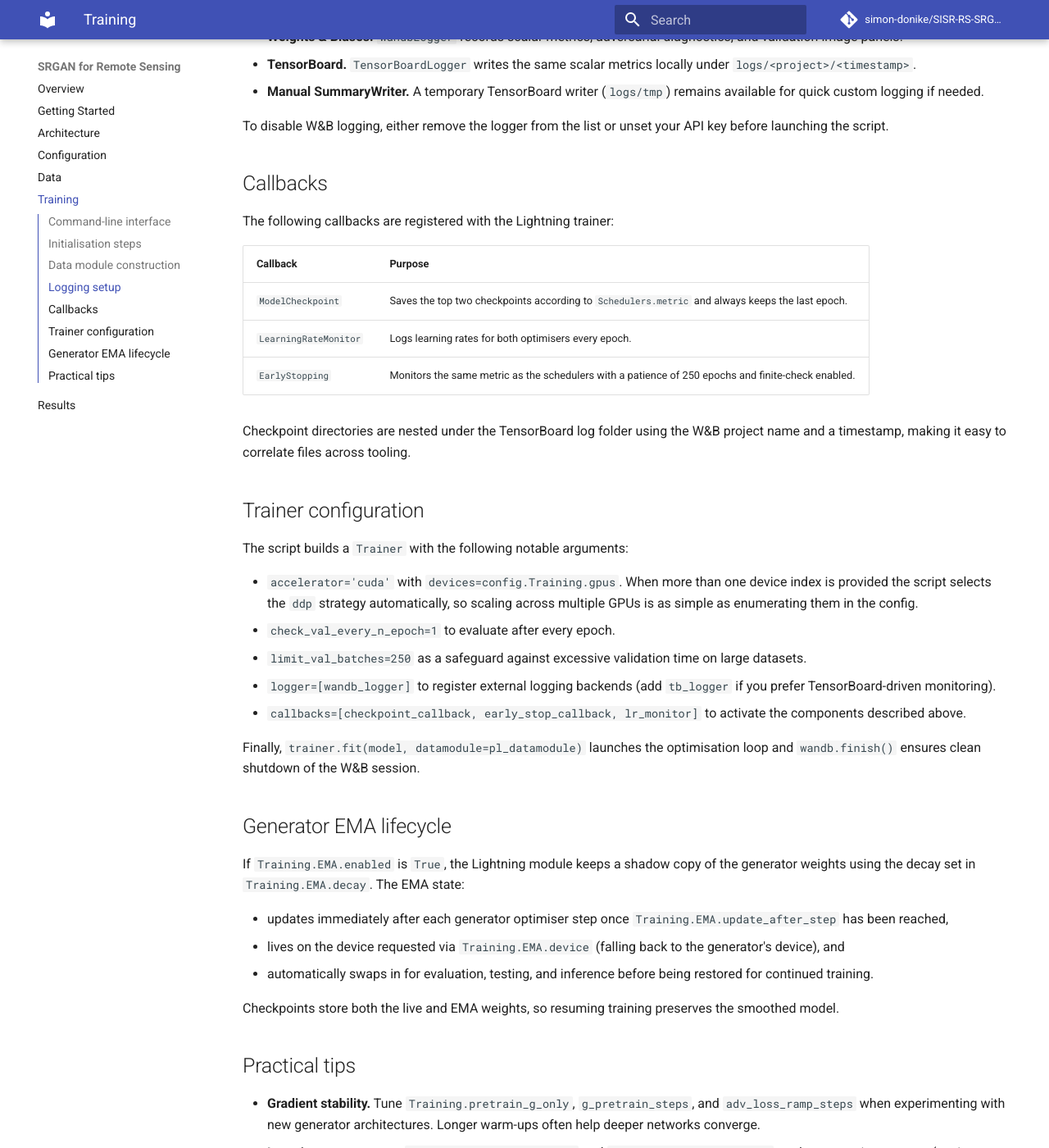
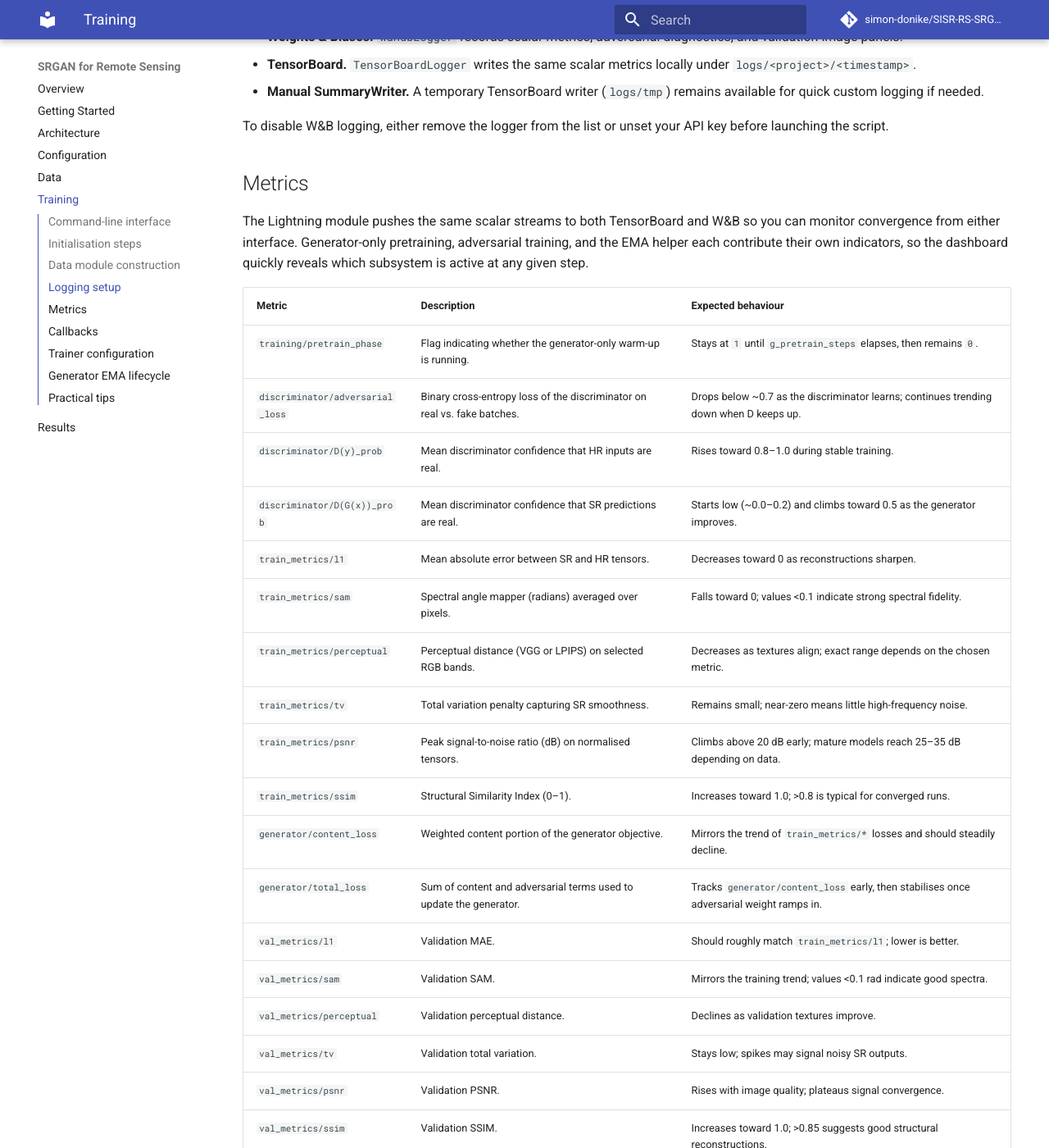
Before and after one commit to simon-donike/SISR-RS-SRGAN, an MkDocs documentation site: the page built from docs/training.md, in a window 1280 px wide and 1400 px high, scrolled down 1134 px. Shown: the whole window at 82% size. Built offline with MkDocs 1.6.1 and Material for MkDocs 9.7.7, drawn with Linux system fonts in a browser that asks for light colours; comment, search, counter and statistics services are not loaded; some of the changed text lies outside the part shown.

Commit message:
Adjust logging visuals and document metrics

```diff
--- a/docs/training.md
+++ b/docs/training.md
@@ -40,6 +40,45 @@ sizes, worker counts, and prefetching parameters from the configuration and prin
 * **Manual SummaryWriter.** A temporary TensorBoard writer (`logs/tmp`) remains available for quick custom logging if needed.
 
 To disable W&B logging, either remove the logger from the list or unset your API key before launching the script.
+
+## Metrics
+
+The Lightning module pushes the same scalar streams to both TensorBoard and W&B so you can monitor convergence from either
+interface. Generator-only pretraining, adversarial training, and the EMA helper each contribute their own indicators, so the
+dashboard quickly reveals which subsystem is active at any given step.
+
+| Metric | Description | Expected behaviour |
+| --- | --- | --- |
+| `training/pretrain_phase` | Flag indicating whether the generator-only warm-up is running. | Stays at `1` until `g_pretrain_steps` elapses, then remains `0`. |
+| `discriminator/adversarial_loss` | Binary cross-entropy loss of the discriminator on real vs. fake batches. | Drops below ~0.7 as the discriminator learns; continues trending down when D keeps up. |
+| `discriminator/D(y)_prob` | Mean discriminator confidence that HR inputs are real. | Rises toward 0.8–1.0 during stable training. |
+| `discriminator/D(G(x))_prob` | Mean discriminator confidence that SR predictions are real. | Starts low (~0.0–0.2) and climbs toward 0.5 as the generator improves. |
+| `train_metrics/l1` | Mean absolute error between SR and HR tensors. | Decreases toward 0 as reconstructions sharpen. |
+| `train_metrics/sam` | Spectral angle mapper (radians) averaged over pixels. | Falls toward 0; values <0.1 indicate strong spectral fidelity. |
+| `train_metrics/perceptual` | Perceptual distance (VGG or LPIPS) on selected RGB bands. | Decreases as textures align; exact range depends on the chosen metric. |
+| `train_metrics/tv` | Total variation penalty capturing SR smoothness. | Remains small; near-zero means little high-frequency noise. |
+| `train_metrics/psnr` | Peak signal-to-noise ratio (dB) on normalised tensors. | Climbs above 20 dB early; mature models reach 25–35 dB depending on data. |
+| `train_metrics/ssim` | Structural Similarity Index (0–1). | Increases toward 1.0; >0.8 is typical for converged runs. |
+| `generator/content_loss` | Weighted content portion of the generator objective. | Mirrors the trend of `train_metrics/*` losses and should steadily decline. |
+| `generator/total_loss` | Sum of content and adversarial terms used to update the generator. | Tracks `generator/content_loss` early, then stabilises once adversarial weight ramps in. |
+| `val_metrics/l1` | Validation MAE. | Should roughly match `train_metrics/l1`; lower is better. |
+| `val_metrics/sam` | Validation SAM. | Mirrors the training trend; values <0.1 rad indicate good spectra. |
+| `val_metrics/perceptual` | Validation perceptual distance. | Declines as validation textures improve. |
+| `val_metrics/tv` | Validation total variation. | Stays low; spikes may signal noisy SR outputs. |
+| `val_metrics/psnr` | Validation PSNR. | Rises with image quality; plateaus signal convergence. |
+| `val_metrics/ssim` | Validation SSIM. | Increases toward 1.0; >0.85 suggests good structural reconstructions. |
+| `validation/DISC_adversarial_loss` | Discriminator loss evaluated on validation batches. | Tracks the training discriminator loss; large swings may hint at instability. |
+| `training/adv_loss_weight` | Instantaneous adversarial weight applied to the generator loss. | Sits at 0 during pretrain and ramps to `Training.Losses.adv_loss_beta`. |
+| `lr_discriminator` | Learning rate used for the discriminator optimiser. | Starts at `Optimizers.optim_d_lr` and changes only when schedulers trigger. |
+| `lr_generator` | Learning rate used for the generator optimiser. | Starts at `Optimizers.optim_g_lr` and follows warm-up/plateau scheduling. |
+| `EMA/enabled` | Indicates whether the exponential moving average helper is active. | Constant `1` when EMA is configured, otherwise `0`. |
+| `EMA/decay` | EMA decay coefficient applied to generator weights. | Fixed to the configured decay (e.g. 0.995–0.9999). |
+| `EMA/update_after_step` | Step index after which EMA updates start. | Constant equal to `Training.EMA.update_after_step`. |
+| `EMA/use_num_updates` | Flag showing whether the EMA tracks the number of applied updates. | `1` when `use_num_updates=True`, else `0`. |
+| `EMA/is_active` | Per-step indicator that the EMA performed an update. | `0` until the warm-up expires, then `1` on steps where EMA applies. |
+| `EMA/steps_until_activation` | Countdown of steps remaining before EMA activation. | Decrements to 0 and stays there once active. |
+| `EMA/last_decay` | Effective decay used on the latest EMA update. | Matches the configured decay whenever the EMA updates. |
+| `EMA/num_updates` | Total count of EMA updates applied so far. | Monotonically increases after activation when `use_num_updates=True`. |
 
 ## Callbacks
 
```
Also changed, not shown: 1 other file.
